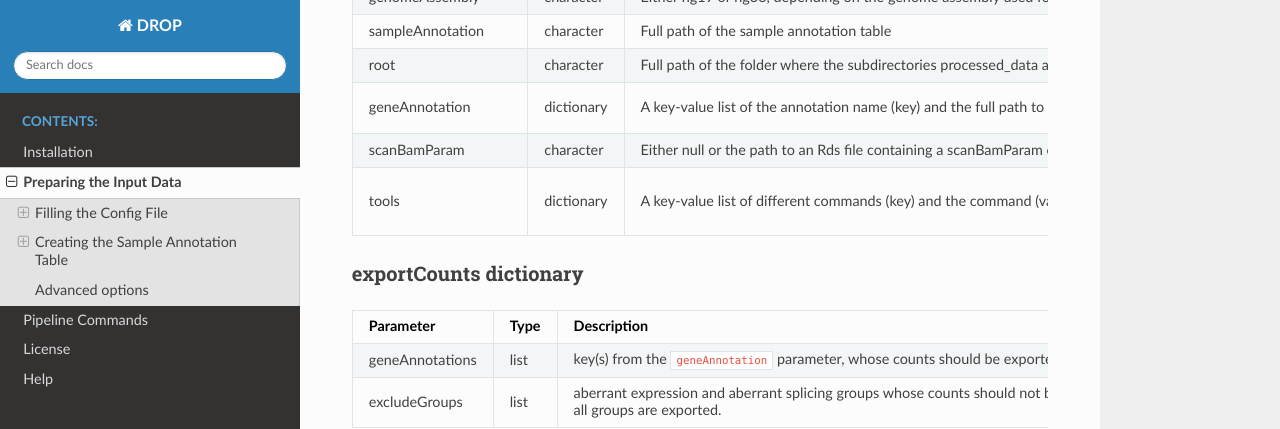
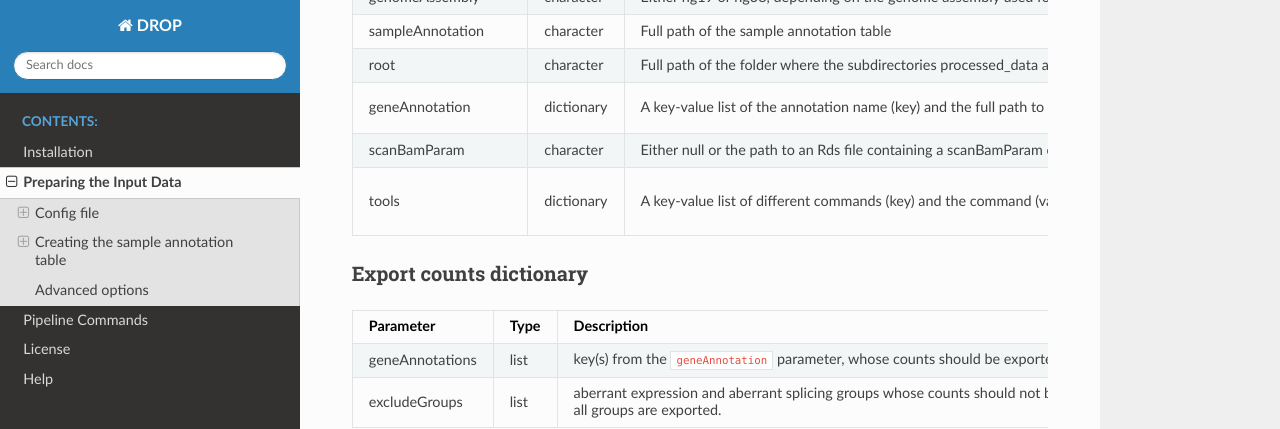
Before and after one commit to gagneurlab/drop, a Sphinx documentation site: the page built from docs/source/prepare.rst, in a window 1280 px wide and 900 px high, scrolled down 968 px. Shown: the top 429 px of the window. Built offline with Sphinx 7.4.7 and the Read the Docs theme 2.0.0, drawn with Linux system fonts in a browser that asks for light colours; some of the changed text lies outside the part shown.

Commit message:
changed doc header capitalisation

```diff
--- a/docs/source/prepare.rst
+++ b/docs/source/prepare.rst
@@ -3,8 +3,8 @@
 Preparing the Input Data
 ========================
 
-Filling the Config File
------------------------
+Config file
+-----------
 
 The config file is in `YAML <https://docs.ansible.com/ansible/latest/reference_appendices/YAMLSyntax.html>`_ format. It is composed of general and module-specific parameters. In *YAML*, a variable can be of the following types: boolean, string, numeric, list and dictionary. They are declared by writing the variable name followed by a colon, a space, and the value, for example:
 
@@ -57,8 +57,8 @@ tools                dictionary  A key-value list of different commands (key) an
                                                                                                                                                                           ``samtoolsCmd: samtools``
 ===================  ==========  =======================================================================================================================================  ======
 
-exportCounts dictionary
-++++++++++++++++++++++++++++++
+Export counts dictionary
+++++++++++++++++++++++++
 
 ===============  ====  ==========================================================================================================================  ======
 Parameter        Type  Description                                                                                                                 Default/Examples
@@ -123,7 +123,7 @@ qcGroups               list       Same as “groups”, but for the VCF-BAM matc
 =====================  =========  ========================================================================================================================  ======
 
 
-Creating the Sample Annotation Table
+Creating the sample annotation table
 ------------------------------------
 
 For details on how to generate the sample annotation, please refer to the DROP manuscript.
```
